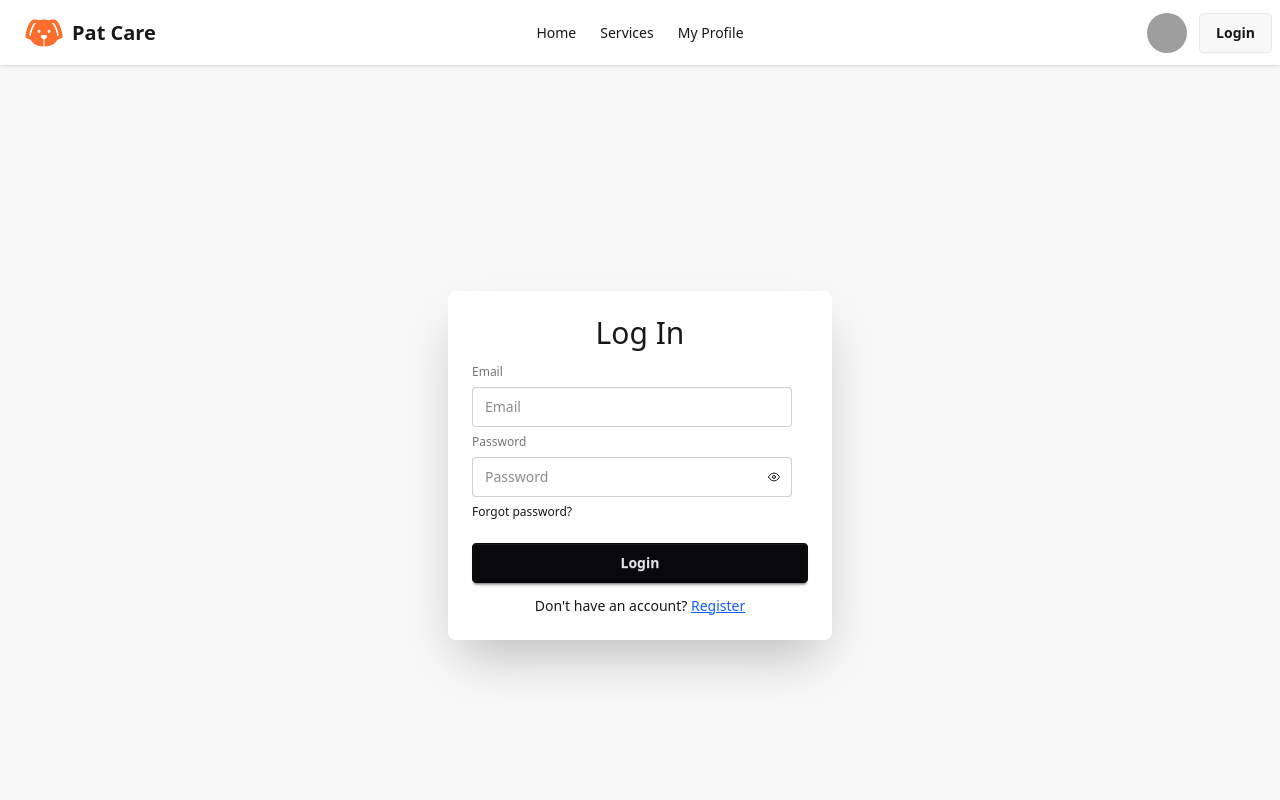
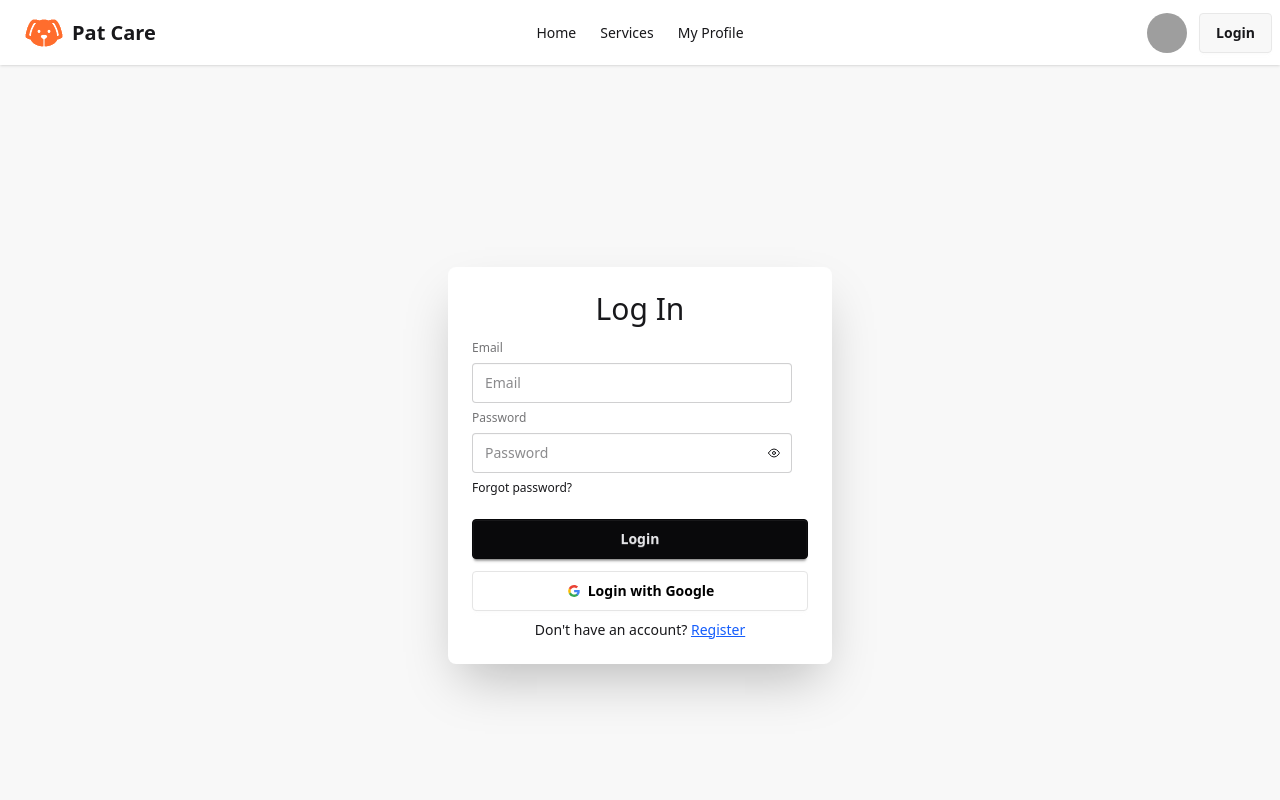
Before and after one commit to Chayon-Chandra/pat-care, a React (Vite) app: page /login in a window 1280 px wide. Shown: the top 800 px of the page. Built offline with nearby package versions, Linux system fonts and the light colour scheme; no server answers; grey boxes are pictures that could not be loaded.

Commit message:
add google signIn

```diff
--- a/src/Componentes/LogIn/LogIn.jsx
+++ b/src/Componentes/LogIn/LogIn.jsx
@@ -5,13 +5,12 @@ import { AuthConText } from "../../Context/AuthContext/AuthContext";
 import { auth } from "../../firebase/firebase.init";
 import { FiEye, FiEyeOff } from "react-icons/fi";
 
-
 const LogIn = () => {
   const [error, setError] = useState("");
   const [loginShowPasword, setLoginShowPassword] = useState(false);
 
   const emailRaf = useRef();
-  const { signIn, setLoading } = use(AuthConText);
+  const { signIn, setLoading, signInGoogle } = use(AuthConText);
 
   const location = useLocation();
   const navigate = useNavigate();
@@ -26,10 +25,10 @@ const LogIn = () => {
     signIn(email, password)
       .then((result) => {
         console.log(result.user);
-          if(!result?.user?.emailVerified){
-            alert("you have to varifacation your account")
-            return
-          }
+        if (!result?.user?.emailVerified) {
+          alert("you have to varifacation your account");
+          return;
+        }
         if (!result.user.emailverified) {
           setError("please verified your email");
         }
@@ -55,10 +54,19 @@ const LogIn = () => {
       });
   };
 
-  const handleLoginPassword = (event) =>{
+  const handleLoginPassword = (event) => {
     event.preventDefault();
     setLoginShowPassword(!loginShowPasword);
-  }
+  };
+   const handleGoogleSignIn = () => {
+    signInGoogle()
+    .then(result => {
+      console.log(result.user)
+    })
+    .catch((error) => {
+      setError(error.message)
+    })
+   }
 
   return (
     <div className="hero bg-base-200 min-h-screen py-5">
@@ -83,7 +91,10 @@ const LogIn = () => {
                   name="password"
                   placeholder="Password"
                 />
-                <button onClick={handleLoginPassword} className="btn-xs absolute right-13 top-45">
+                <button
+                  onClick={handleLoginPassword}
+                  className="btn-xs absolute right-13 top-45"
+                >
                   {loginShowPasword ? <FiEyeOff /> : <FiEye />}
                 </button>
               </div>
@@ -95,6 +106,37 @@ const LogIn = () => {
               <button className="btn btn-neutral mt-4">Login</button>
             </fieldset>
           </form>
+          {/* google signIn */}
+          <button onClick={handleGoogleSignIn} className="btn bg-white text-black border-[#e5e5e5]">
+            <svg
+              aria-label="Google logo"
+              width="16"
+              height="16"
+              xmlns="http://www.w3.org/2000/svg"
+              viewBox="0 0 512 512"
+            >
+              <g>
+                <path d="m0 0H512V512H0" fill="#fff"></path>
+                <path
+                  fill="#34a853"
+                  d="M153 292c30 82 118 95 171 60h62v48A192 192 0 0190 341"
+                ></path>
+                <path
+                  fill="#4285f4"
+                  d="m386 400a140 175 0 0053-179H260v74h102q-7 37-38 57"
+                ></path>
+                <path
+                  fill="#fbbc02"
+                  d="m90 341a208 200 0 010-171l63 49q-12 37 0 73"
+                ></path>
+                <path
+                  fill="#ea4335"
+                  d="m153 219c22-69 116-109 179-50l55-54c-78-75-230-72-297 55"
+                ></path>
+              </g>
+            </svg>
+            Login with Google
+          </button>
 
           {error && <p className="text-red-500">{error}</p>}
           <p className="text-center">
--- a/src/Context/AuthProvider.jsx
+++ b/src/Context/AuthProvider.jsx
@@ -1,7 +1,9 @@
 import React, { useEffect, useState } from 'react';
 import { AuthConText } from './AuthContext/AuthContext';
-import { createUserWithEmailAndPassword, onAuthStateChanged, signInWithEmailAndPassword, signOut,reload, } from 'firebase/auth';
+import { createUserWithEmailAndPassword, onAuthStateChanged, signInWithEmailAndPassword, signOut,reload, GoogleAuthProvider, signInWithPopup, } from 'firebase/auth';
 import { auth } from '../firebase/firebase.init';
+
+const googleProvider = new GoogleAuthProvider();
 
 const AuthProvider = ({children}) => {
     const[user, setUser] = useState(null);
@@ -16,6 +18,10 @@ const AuthProvider = ({children}) => {
         return signInWithEmailAndPassword (auth, email, password);
     };
 
+    const signInGoogle = () => {
+        setLoading(true)
+        return signInWithPopup(auth, googleProvider);
+    }
 
     const signOutUser = () => {
         setLoading(true)
@@ -50,6 +56,7 @@ const AuthProvider = ({children}) => {
         setUser,
         createUser,
         signIn,
+        signInGoogle,
         signOutUser,
         refreshUser,
     }
```
